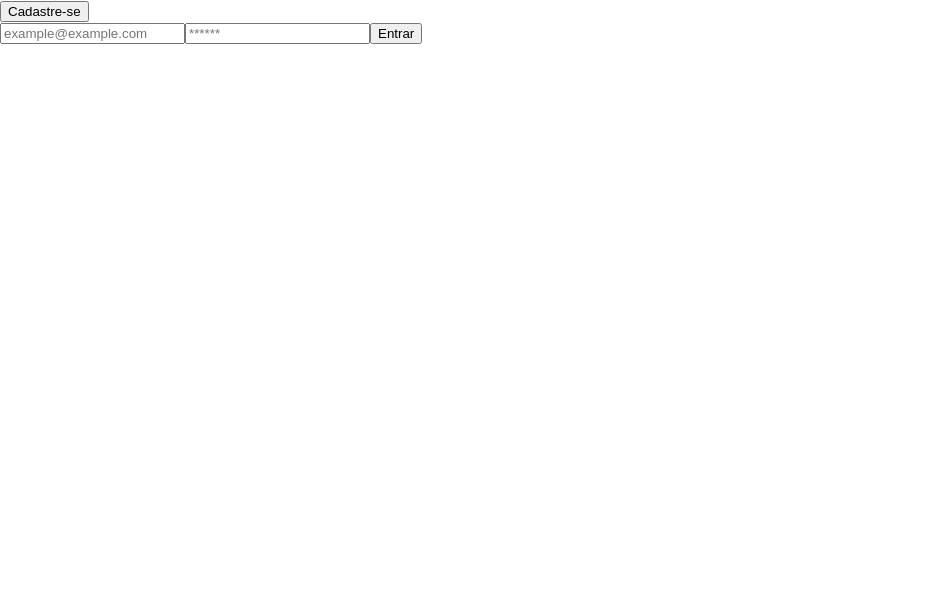
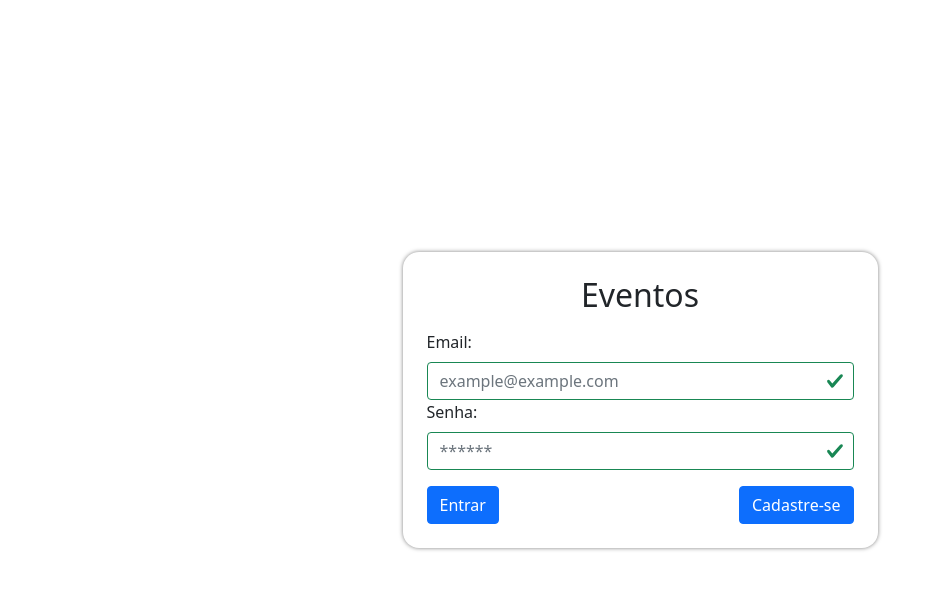
Before and after one commit to TheuFerreira/PHP-WEB2, a React (Create React App) app in the folder site/: page / in a window 1280 px wide. Shown: the top 590 px of the page, without its empty margins (0-944 px from the left). Built offline with nearby package versions, Linux system fonts and the light colour scheme.

Commit message:
Styled login page

```diff
--- a/site/package.json
+++ b/site/package.json
@@ -7,7 +7,9 @@
     "@testing-library/jest-dom": "^5.16.4",
     "@testing-library/react": "^13.3.0",
     "@testing-library/user-event": "^13.5.0",
+    "bootstrap": "^5.1.3",
     "react": "^18.2.0",
+    "react-bootstrap": "^2.4.0",
     "react-dom": "^18.2.0",
     "react-hook-form": "^7.32.2",
     "react-router-dom": "^6.3.0",
--- a/site/src/App.js
+++ b/site/src/App.js
@@ -4,6 +4,7 @@ import LoginPage from "./login/presenter/LoginPage";
 import Register from "./register/presenter/Register";
 import Home from "./home/presenter/Home";
 import CreateEventPage from "./create_event/presenter/CreateEventPage";
+import 'bootstrap/dist/css/bootstrap.min.css';
 
 function App() {
   return (
--- a/site/src/login/presenter/LoginPage.js
+++ b/site/src/login/presenter/LoginPage.js
@@ -3,6 +3,8 @@ import { useNavigate } from 'react-router-dom';
 import { yupResolver } from '@hookform/resolvers/yup';
 import * as yup from 'yup';
 import { useState } from 'react';
+import { ipAPI } from '../../utils/ips';
+import { Button, Col, Container, Form, Row } from 'react-bootstrap';
 
 const schema = yup
     .object()
@@ -34,7 +36,7 @@ export default function LoginPage() {
 
     const onSubmit = async (data) => {
 
-        fetch(`http://localhost/web2/api/login/signin/${data.email}/${data.password}`, {
+        fetch(`${ipAPI}/login/signin/${data.email}/${data.password}`, {
             method: 'GET'
         }).then((response) => {
             if (response.status === 204) {
@@ -50,34 +52,82 @@ export default function LoginPage() {
             setError('');
             console.log(json);
             navigate('/Inicio');
-        }).catch(() => {
-            setError('Estamos com problemas');
-        });
+        }).catch(() => {});
     }
 
     return (
-        <div>
-            <button
-                type="button"
-                onClick={() => navigate('/Registrar')}>Cadastre-se</button>
+        <Container fluid>
+            <Row className='vh-100'>
+                <Col className='d-flex justify-content-center align-items-center'>
+                    <Container
+                        fluid
+                        className='p-4'
+                        style={{
+                            maxWidth: 475,
+                            borderRadius: 16,
+                            backgroundColor: 'white',
+                            boxShadow: '0px 0px 4px 0px rgba(0, 0, 0, 0.5)'
+                        }}
+                    >
+                        <Container className='d-flex justify-content-center mb-2'>
+                            <h2>Eventos</h2>
+                        </Container>
 
-            <form onSubmit={handleSubmit(onSubmit)}>
-                <input
-                    placeholder="example@example.com"
-                    {...register('email')}/>
-                { errors.email && <span>{errors.email?.message}</span> }
+                        <Form
+                            noValidate
+                            validated={true}
+                            onSubmit={handleSubmit(onSubmit)}
+                        >
+                            <Form.Group>
+                                <Form.Label>Email:</Form.Label>
+                                <Form.Control
+                                    placeholder="example@example.com"
+                                    className={`form-control ${errors.email ? 'is-invalid' : ''}`}
+                                    {...register('email')}
+                                />
 
-                <input
-                    placeholder="******"
-                    type={'password'}
-                    autoComplete="true"
-                    {...register('password')}/>
-                { errors.password && <span>{errors.password?.message}</span> }
+                                <Form.Control.Feedback type='invalid'>
+                                    {errors.email?.message}
+                                </Form.Control.Feedback>
+                            </Form.Group>
 
-                { error && <span>{error}</span> }
+                            <Form.Group>
+                                <Form.Label>Senha:</Form.Label>
+                                <Form.Control
+                                    placeholder="******"
+                                    type={'password'}
+                                    autoComplete="true"
+                                    className={`form-control ${errors.password ? 'is-invalid' : ''}`}
+                                    {...register('password')}
+                                />
 
-                <button type="submit">Entrar</button>
-            </form>
-        </div>
+                                <Form.Control.Feedback type='invalid'>
+                                    {errors.password?.message}
+                                </Form.Control.Feedback>
+                            </Form.Group>
+
+                            <Row className='mb-2 mt-2'>
+                                { error && <span className='text-danger'>{error}</span> }
+                            </Row>
+
+                            <div className='d-flex justify-content-between'>
+                                <Button
+                                    type="submit"
+                                >
+                                    Entrar
+                                </Button>
+
+                                <Button
+                                    type="button"
+                                    onClick={() => navigate('/Registrar')}
+                                >
+                                    Cadastre-se
+                                </Button>
+                            </div>
+                        </Form>
+                    </Container>
+                </Col>
+            </Row>
+        </Container>
     );
 }
--- /dev/null
+++ b/site/src/utils/ips.js
@@ -0,0 +1 @@
+export const ipAPI = 'http://localhost/web2/api';
```
Also changed, not shown: 1 other file (tests, documents, lock files or other folders).
